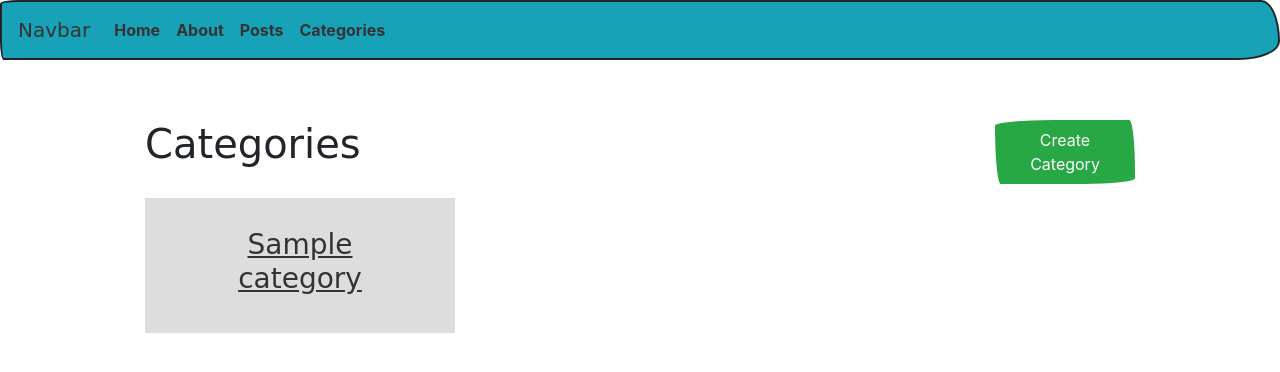
After one commit to adameffandi/codeigniter, a CodeIgniter app: page /codeigniter/categories in a window 1280 px wide. The commit adds this page. Shown: the top 372 px of the page. Run offline with CodeIgniter, Linux system fonts and the light colour scheme; tables that the repository leaves empty or names only in its code hold one stand-in row (values such as "Sample post"); some libraries are stand-ins or nearby versions; some web fonts are replaced.

Commit message:
category functionality

```diff
--- a/application/config/autoload.php
+++ b/application/config/autoload.php
@@ -132,4 +132,4 @@ $autoload['language'] = array();
 |
 |	$autoload['model'] = array('first_model' => 'first');
 */
-$autoload['model'] = array('Post_model');
+$autoload['model'] = array('Post_model', 'Category_model');
--- a/application/config/routes.php
+++ b/application/config/routes.php
@@ -1,5 +1,11 @@
 <?php
 defined('BASEPATH') OR exit('No direct script access allowed');
+
+$route['categories/edit'] = 'categories/edit';
+$route['categories/delete'] = 'categories/delete';
+$route['categories/create'] = 'categories/create';
+$route['categories/(:any)'] = 'categories/view/$1';
+$route['categories'] = 'categories/index';
 
 $route['posts/edit'] = 'posts/edit';
 $route['posts/delete'] = 'posts/delete';
--- /dev/null
+++ b/application/controllers/Categories.php
@@ -0,0 +1,59 @@
+<?php
+class Categories extends CI_Controller {
+
+  public function index(){
+    $data['title'] = 'Categories';
+
+    $data['categories'] = $this->Category_model->get_categories();
+
+    $this->load->view('templates/header');
+    $this->load->view('categories/index', $data);
+    $this->load->view('templates/footer');
+  }
+
+  public function view($id){
+    $data['categories'] = $this->Category_model->get_categories($id);
+    $data['posts'] = $this->Category_model->get_posts_in_category($id);
+
+    if (empty($data['categories'])) {
+      show_404();
+    }
+
+    $data['title'] = $data['categories']['category_name'];
+
+    $this->load->view('templates/header');
+    $this->load->view('categories/view', $data);
+    $this->load->view('templates/footer');
+  }
+
+  public function create(){
+    $data['title'] = 'Create Category';
+
+    $this->form_validation->set_rules('category_name', 'category_name', 'required');
+
+    if ($this->form_validation->run() === FALSE) {
+      $this->load->view('templates/header');
+      $this->load->view('categories/create', $data);
+      $this->load->view('templates/footer');
+    } else {
+      $this->Category_model->create_category();
+      redirect('categories');
+    }
+  }
+
+  public function delete($id){
+    $this->Category_model->delete_category($id);
+    redirect('categories');
+  }
+
+  public function edit($id){
+    $this->form_validation->set_rules('category_name', 'category_name', 'required');
+
+    if ($this->form_validation->run() === FALSE) {
+      redirect($_SERVER['HTTP_REFERER']);
+    } else {
+      $this->Category_model->edit_category($id);
+      redirect('categories');
+    }
+  }
+}
--- a/application/controllers/Posts.php
+++ b/application/controllers/Posts.php
@@ -13,6 +13,7 @@ class Posts extends CI_Controller {
 
     public function view($slug = NULL){
       $data['post'] = $this->Post_model->get_posts($slug);
+      $data['categories'] = $this->Post_model->get_categories();
 
       if (empty($data['post'])) {
         show_404();
@@ -27,6 +28,7 @@ class Posts extends CI_Controller {
 
     public function create(){
       $data['title'] = 'Create Post';
+      $data['categories'] = $this->Post_model->get_categories();
 
       $this->form_validation->set_rules('title', 'Title', 'required');
       $this->form_validation->set_rules('content', 'Content', 'required');
--- /dev/null
+++ b/application/models/Category_model.php
@@ -0,0 +1,45 @@
+<?php
+  class Category_model extends CI_Model {
+    public function __construct(){
+      $this->load->database();
+    }
+
+    public function get_categories($id = FALSE){
+      if ($id === FALSE) {
+        $query = $this->db->get('categories');
+        return $query->result_array();
+      }
+
+      $query = $this->db->get_where('categories ', array('id' => $id));
+      return $query->row_array();
+    }
+
+    public function get_posts_in_category($id){
+      $query = $this->db->get_where('posts ', array('category_id' => $id));
+      return $query->result_array();
+    }
+
+    public function create_category(){
+      $data = array(
+        'category_name' => $this->input->post('category_name'),
+        'created_at' => date('Y-m-d')
+      );
+
+      return $this->db->insert('categories', $data);
+    }
+
+    public function delete_category($id){
+      $this->db->where('id', $id);
+      return $this->db->delete('categories');
+    }
+
+    public function edit_category($id){
+      $data = array(
+        'category_name' => $this->input->post('category_name'),
+        'created_at' => date('Y-m-d')
+      );
+
+      $this->db->where('id', $id);
+      return $this->db->update('categories', $data);
+    }
+  }
--- a/application/models/Post_model.php
+++ b/application/models/Post_model.php
@@ -3,7 +3,7 @@
     public function __construct(){
       $this->load->database();
     }
-
+//==================================
     public function get_posts($slug = FALSE){
       if ($slug === FALSE) {
         $this->db->order_by('id', 'DESC');
@@ -14,32 +14,41 @@
       $query = $this->db->get_where('posts', array('slug' => $slug));
       return $query->row_array();
     }
-
+//==================================
+    public function get_categories(){
+      $query = $this->db->get('categories');
+      return $query->result_array();
+    }
+//==================================
     public function create_post(){
       $slug = url_title($this->input->post('title'));
       $data = array(
         'title' => $this->input->post('title'),
+        'category_id' => $this->input->post('category'),
         'slug' => $slug,
-        'content' => $this->input->post('content')
+        'content' => $this->input->post('content'),
+        'created_at' => date('Y-m-d')
       );
-
       return $this->db->insert('posts', $data);
     }
-
+//==================================
     public function delete_post($id){
       $this->db->where('id', $id);
       return $this->db->delete('posts');
     }
-
+//==================================
     public function edit_post($id){
-      $this->db->where('id', $id);
-
       $slug = url_title($this->input->post('title'));
       $data = array(
         'title' => $this->input->post('title'),
+        'category_id' => $this->input->post('category'),
         'slug' => $slug,
-        'content' => $this->input->post('content')
+        'content' => $this->input->post('content'),
+        'created_at' => date('Y-m-d')
       );
-      return $this->db->replace('posts', $data);
+
+      $this->db->where('id', $id);
+      return $this->db->update('posts', $data);
     }
+//==================================
   }
--- /dev/null
+++ b/application/views/categories/index.php
@@ -0,0 +1,30 @@
+<section id="category-section">
+    <div class="row">
+      <div class="col-sm-6 col-md-8 col-lg-10">
+        <!-- <h1 class="page-title"><?= $title ?></h1> -->
+        <h1 class="page-title"><?= $title ?></h1>
+      </div>
+      <div class="col-sm-6 col-md-4 col-lg-2">
+        <div class="float-right">
+          <a href="<?php echo base_url('/categories/create'); ?>" class="btn btn-success"> Create Category</a>
+        </div>
+      </div>
+    </div>
+
+    <div class="row">
+      <?php foreach ($categories as $key => $category): ?>
+        <div class="col-sm-12 col-md-12 col-lg-4">
+          <div class="category-box">
+            <a href="<?php echo base_url('/categories/'. $category['id']); ?>">
+              <div class="tint">
+                <h3><?php echo $category['category_name']; ?></h3>
+              </div>
+            </a>
+          </div>
+
+        </div>
+      <?php endforeach; ?>
+    </div>
+
+    </div>
+</section>
--- a/application/views/templates/footer.php
+++ b/application/views/templates/footer.php
@@ -1,4 +1,12 @@
       </div> <!-- conteiner-fluid -->
     </div><!-- main-div -->
+
+    <script type="text/javascript">
+      $(document).ready(function(){
+        // Replace the <textarea id="editor1"> with a CKEditor
+        // instance, using default configuration.
+        CKEDITOR.replace( 'content' );
+      });
+    </script>
   </body>
 </html>
--- a/application/views/templates/header.php
+++ b/application/views/templates/header.php
@@ -4,12 +4,18 @@
   	<title>CodeIgniter</title>
     <link rel="stylesheet" href="<?php echo base_url(); ?>public/css/bootstrap.css">
     <link rel="stylesheet" href="<?php echo base_url(); ?>public/css/master.css">
+
+    <!-- jquery -->
     <script
       src="http://code.jquery.com/jquery-3.3.1.min.js"
       integrity="sha256-FgpCb/KJQlLNfOu91ta32o/NMZxltwRo8QtmkMRdAu8="
       crossorigin="anonymous">
     </script>
+
+    <!-- ckeditor -->
+    <script src="//cdn.ckeditor.com/4.11.3/standard/ckeditor.js"></script>
   </head>
+
   <body>
     <nav class="navbar navbar-expand-lg navbar-light bg-info">
       <a class="navbar-brand" href="<?php echo base_url(); ?>">Navbar</a>
@@ -23,13 +29,16 @@
             <a class="nav-link" href="<?php echo base_url(); ?>">Home <span class="sr-only">(current)</span></a>
           </li>
           <li class="nav-item">
-            <a class="nav-link" href="<?php echo base_url(); ?>/about">About</a>
+            <a class="nav-link" href="<?php echo base_url(); ?>about">About</a>
           </li>
           <li class="nav-item">
-            <a class="nav-link" href="<?php echo base_url(); ?>/posts">Posts</a>
+            <a class="nav-link" href="<?php echo base_url(); ?>posts">Posts</a>
+          </li>
+          <li class="nav-item">
+            <a class="nav-link" href="<?php echo base_url(); ?>categories">Categories</a>
           </li>
         </ul>
-        <a class="nav-link" href="<?php echo base_url('/posts/create'); ?>/posts">Create Post</a>
+        <!-- <a class="nav-link" href="<?php echo base_url('/posts/create'); ?>/posts">Create Post</a> -->
 
         <!-- <form class="form-inline my-2 my-lg-0">
           <input class="form-control mr-sm-2" type="search" placeholder="Search" aria-label="Search">
--- a/public/css/master.css
+++ b/public/css/master.css
@@ -29,6 +29,8 @@ p {
 
 .post-item {
   display: block;
+  min-width: 100%;
+  width: 100%;
   padding: 20px;
 }
 
@@ -42,3 +44,23 @@ p {
   top: 0;
   left: 100px;
 }
+
+.category-box {
+  background-color: #ddd;
+  padding: 30px 50px 30px 50px;
+  /* margin: 10px; */
+  /* width: 100%;
+  min-width: 100%;
+  max-width: 100%; */
+  display: block;
+  text-align: center;
+}
+
+.tint {
+  width: 100%;
+  height: 100%;
+}
+
+.category-box:hover {
+  background-color: #ccc;
+}
```
Also changed, not shown: application/views/categories/create.php (added, +33 -0 lines), application/views/categories/view.php (added, +78 -0 lines), application/views/posts/create.php (+10 -0 lines), application/views/posts/view.php (+21 -1 lines).
